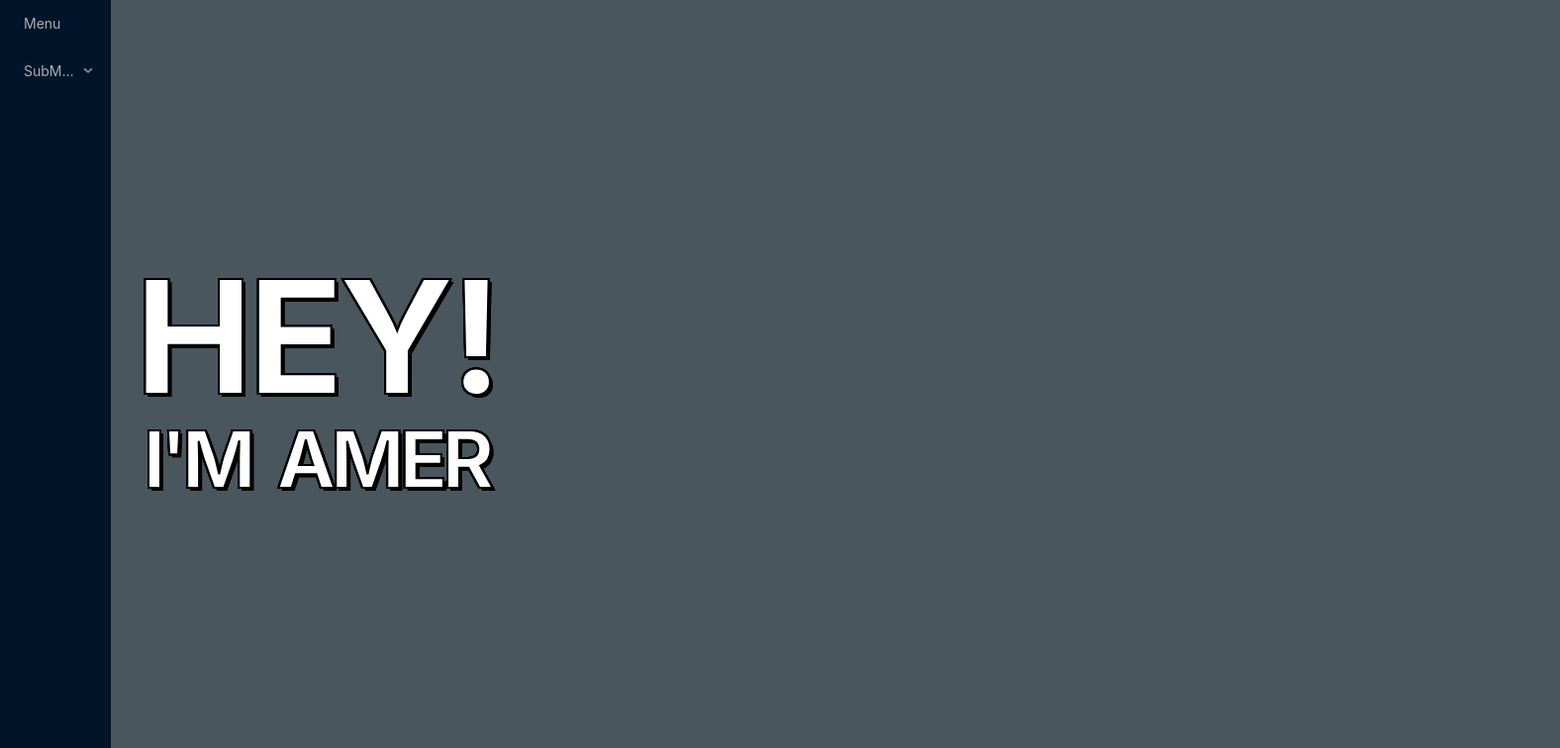
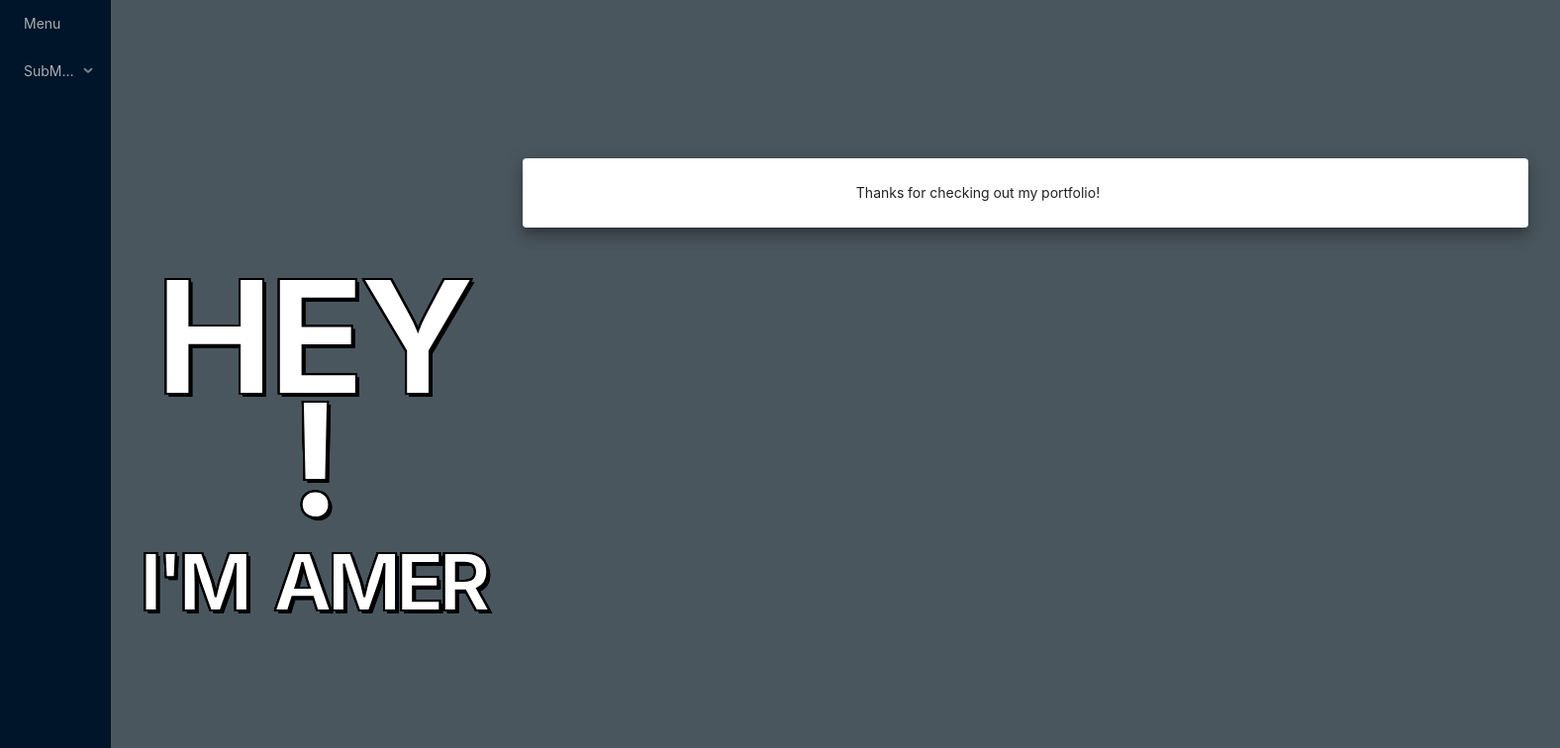
Before and after one commit to amerjusupovic/portfolio, a React (Create React App) app in the folder frontend/: page / in a window 1280 px wide. Shown: the top 756 px of the page at 99% size, 1576 px wide, since content can reach past the window. Built offline with nearby package versions, Linux system fonts and the light colour scheme; no server answers; the HTML template or start-up script is replaced by a standard one.

Commit message:
added about element, style fixes

```diff
--- a/frontend/package.json
+++ b/frontend/package.json
@@ -4,6 +4,9 @@
   "private": true,
   "dependencies": {
     "@ant-design/icons": "^4.7.0",
+    "@emotion/react": "^11.7.1",
+    "@emotion/styled": "^11.6.0",
+    "@mui/material": "^5.2.5",
     "@testing-library/jest-dom": "^5.15.1",
     "@testing-library/react": "^11.2.7",
     "@testing-library/user-event": "^12.8.3",
--- a/frontend/src/App.scss
+++ b/frontend/src/App.scss
@@ -61,9 +61,11 @@ $color: #282828;
 }
 
 .main {
-  display: inline-table;
   width: 100%;
+  display: -webkit-inline-box;
 }
+
+// flex-wrap: wrap;
 
 .sidebar {
   top: 0;
@@ -73,10 +75,19 @@ $color: #282828;
 .center-left {
   justify-content: left;
   align-items: center;
-  display: grid;
   padding-top: 35vh !important;
   padding-left: 3vh;
-  min-width: 45vh;
+  width: 48vh;
+}
+
+.about-me {
+  width: 135vh;
+  padding: 20vh 4vh 0 4vh;
+}
+
+.about-me p{
+  padding: 3vh 10vh 3vh 10vh;
+  width: 115vh;
 }
 
 body{
@@ -104,6 +115,7 @@ body{
 
 .container{
   position: relative;
+  min-width: 45vh;
 }
 
 .letter{
--- a/frontend/src/Home.tsx
+++ b/frontend/src/Home.tsx
@@ -1,4 +1,5 @@
 import "./App.scss";
+import { Paper } from "@mui/material";
 
 function Home() {
     return (
@@ -21,6 +22,13 @@ function Home() {
               <div className="sr subtitle letter">R</div>
             </div>
           </div>
+          <div className="about-me">
+            <Paper elevation={10}>
+              <p>
+                Thanks for checking out my portfolio!
+              </p>
+            </Paper>
+          </div>
         </div>
       </div>
     );
```
Also changed, not shown: 1 other file (tests, documents, lock files or other folders).
